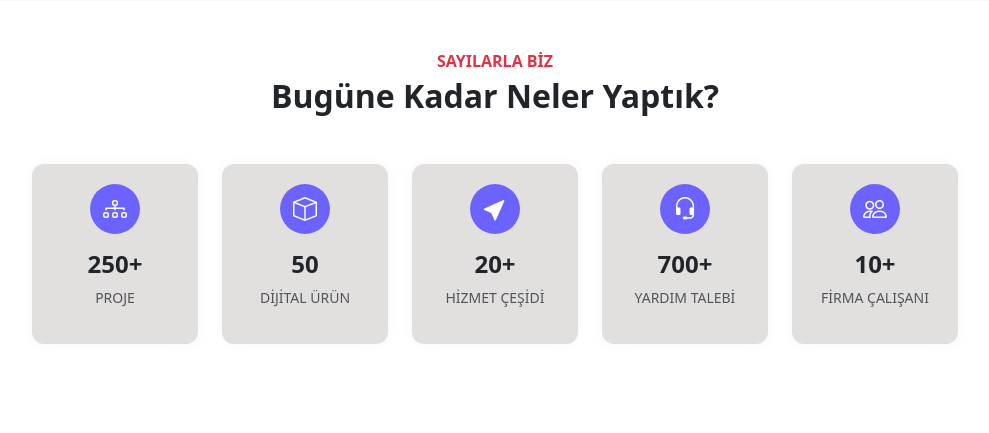
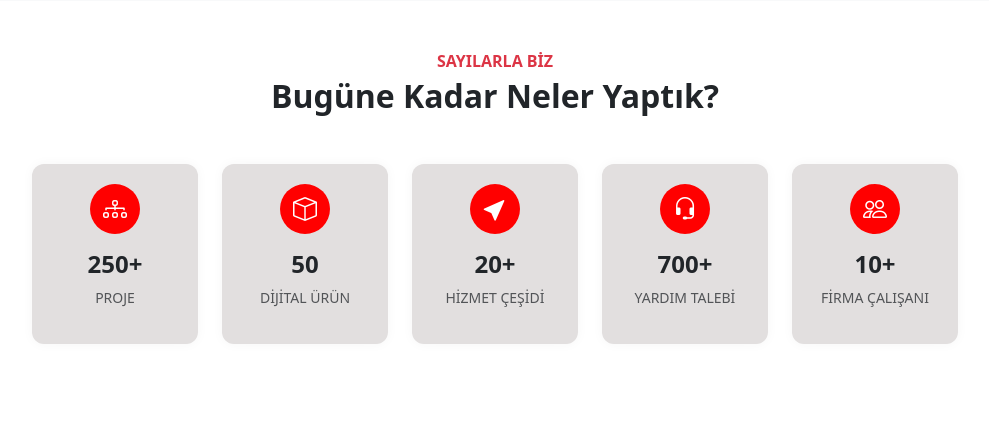
Before and after one commit to sumeyyegulceken23/hidir-branda, a Flask app: page / in a window 1280 px wide. Shown: the part 1495-1928 px from the top of the page, without its empty margins (145-1134 px from the left). Run offline with Flask 3, Linux system fonts and the light colour scheme; data comes from the database, SQL or seed files in the repository.

Commit message:
son style

```diff
--- a/static/css/style.css
+++ b/static/css/style.css
@@ -291,7 +291,7 @@ body, html {
   display: inline-flex;
   justify-content: center;
   align-items: center;
-  background-color: #6c63ff; /* İsteğe bağlı renk */
+  background-color: red; /* İsteğe bağlı renk */
   color: #fff;
   border-radius: 50%;
   width: 50px;
```
